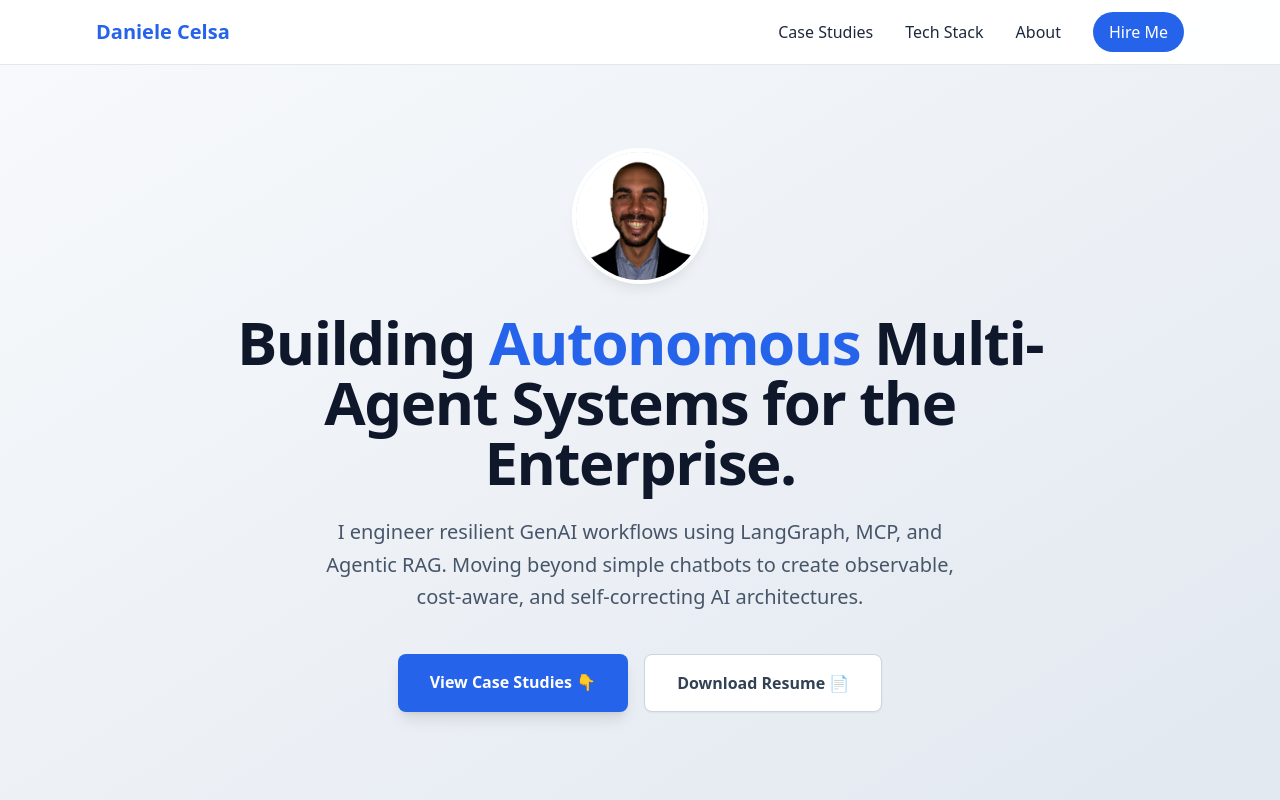
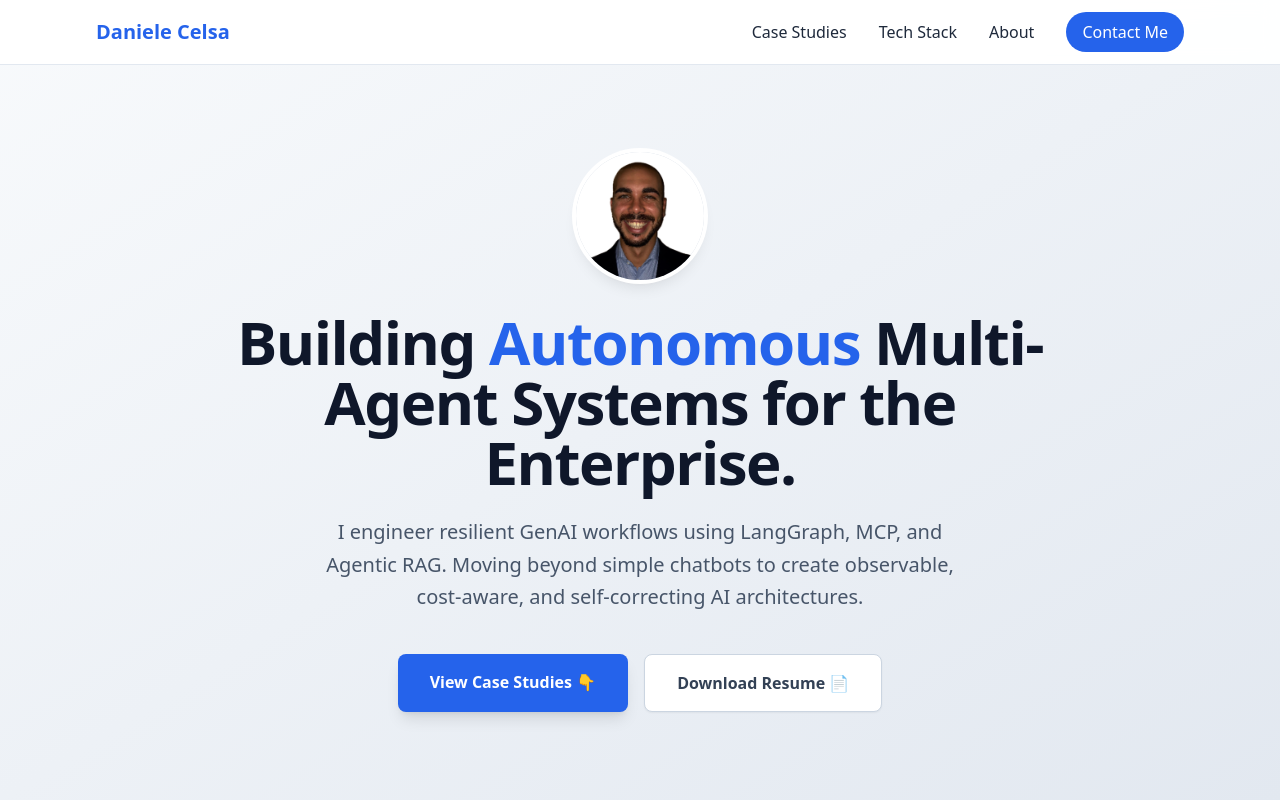
Before and after one commit to danielecelsa/portfolio, a plain HTML site: page index.html in a window 1280 px wide. Shown: the top 800 px of the page. Drawn offline with nearby package versions, Linux system fonts and the light colour scheme.

Commit message:
Contact Me

```diff
--- a/index.html
+++ b/index.html
@@ -31,7 +31,7 @@
                     <a href="#projects" class="hover:text-blue-600 transition">Case Studies</a>
                     <a href="#skills" class="hover:text-blue-600 transition">Tech Stack</a>
                     <a href="#about" class="hover:text-blue-600 transition">About</a>
-                    <a href="#contact" class="px-4 py-2 rounded-full bg-blue-600 text-white hover:bg-blue-700 transition">Hire Me</a>
+                    <a href="#contact" class="px-4 py-2 rounded-full bg-blue-600 text-white hover:bg-blue-700 transition">Contact Me</a>
                 </div>
             </div>
         </div>
```
